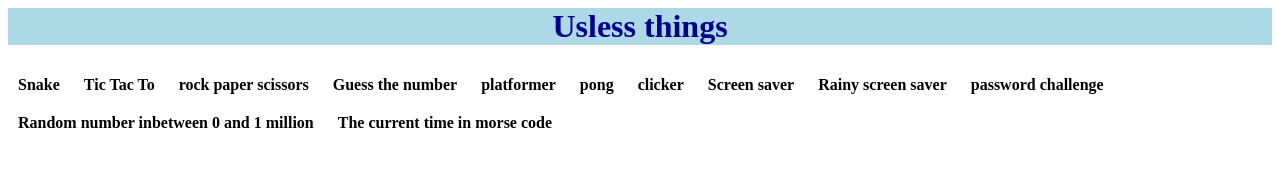
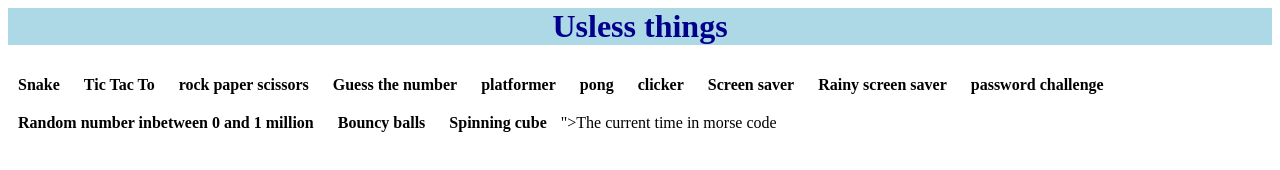
Before and after one commit to Sebgamer2009/Classicalgames, a plain HTML site: page index.html in a window 1280 px wide. Drawn offline with Linux system fonts and the light colour scheme.

Commit message:
Update index.html

```diff
--- a/index.html
+++ b/index.html
@@ -42,6 +42,8 @@ a {
  <li><a href=" https://sebgamer2009.github.io/Password-challenge/">password challenge</a></li>
  <li><a href="https://sebgamer2009.github.io/Random-number-from-0-to-1-million/">Random number inbetween 0 and 1 million</a></li>
  <li><a href="https://sebgamer2009.github.io/The-current-time-in-morse-code/
+      <li><a href="https://sebgamer2009.github.io/Bouncy-balls/">Bouncy balls</a></li>
+ <li><a href="https://sebgamer2009.github.io/Pong/">Spinning cube</a></li>
 ">The current time in morse code</a></li>
 </ul>
 </body>
```
